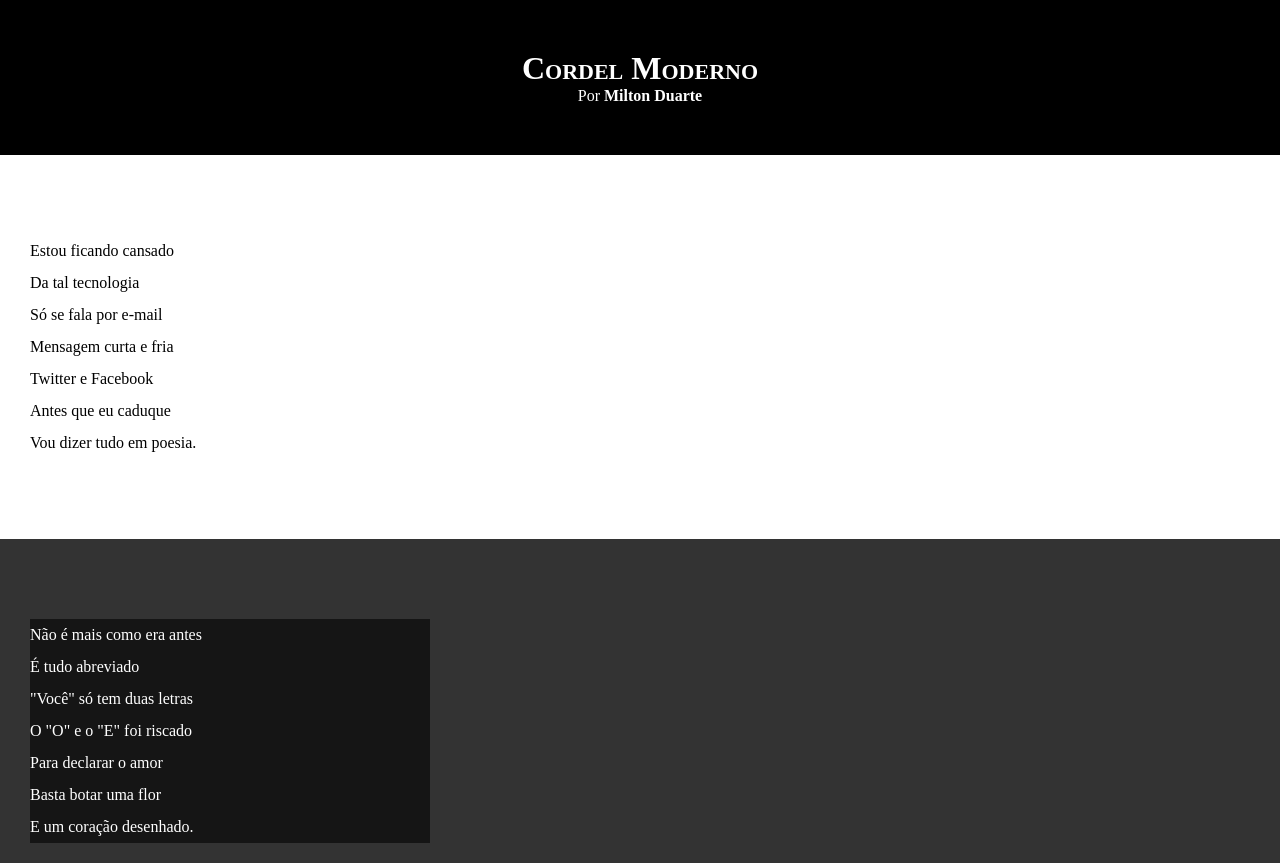
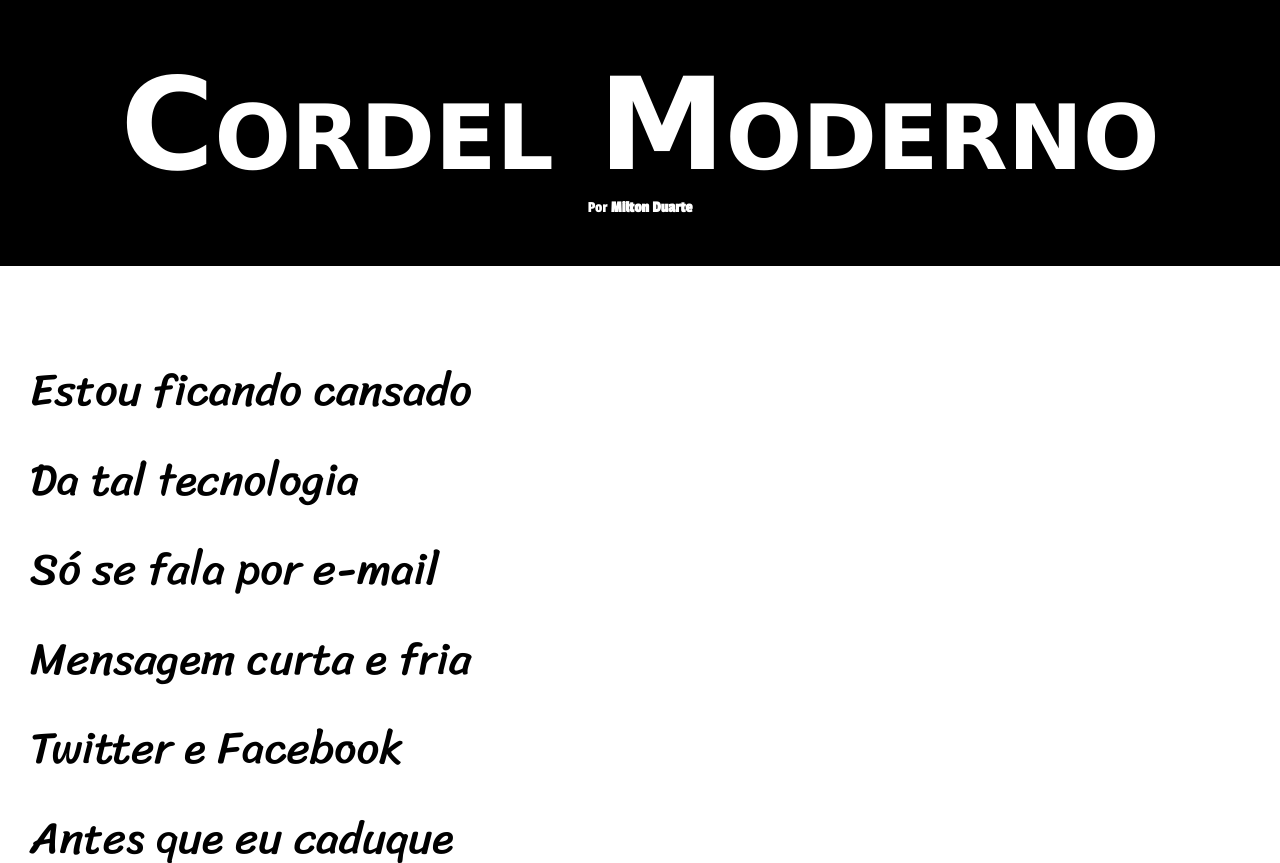
Before and after one commit to antonioaff2023/cursohtml, a plain HTML site: page projetos/d012/index.html in a window 1280 px wide. Shown: the top 863 px of the page. Drawn offline with Linux system fonts and the light colour scheme.

Commit message:
Update style.css

```diff
--- a/projetos/d012/estilo/style.css
+++ b/projetos/d012/estilo/style.css
@@ -1,14 +1,26 @@
 @charset "UTF-8";
+
+@import url('https://fonts.googleapis.com/css2?family=Passion+One&display=swap');
+
+@import url('https://fonts.googleapis.com/css2?family=Sriracha&display=swap');
+
+:root {
+    --fonte1: Verdana, Geneva, Tahoma, sans-serif;
+    --fonte2: 'Passion One', cursive;
+    --fonte3: 'Sriracha', cursive;
+}
 
 * {
     margin: 0px;
     padding: 0px;
+
 
 }
 
 html, body {
     min-height: 100vh; /*Pode ser %*/
     background-color: darkgray;
+    font-family: var(--fonte1);
 
 }
 
@@ -16,11 +28,15 @@ header {
     background-color: black;
     color: white;
     text-align: center;
+    font-family: var(--fonte2);
 }
 
 header > h1 {
     padding-top: 50px;
     font-variant: small-caps;
+    font-family: var(--fonte1);
+    font-size: 10vw;
+
 }
 
 header > p {
@@ -43,6 +59,8 @@ section {
     padding-bottom: 10vh;
     line-height: 2em;
     padding-left: 30px;
+    font-family: var(--fonte3);
+    font-size: 3.5vw;
 }
 
 section.normal {
@@ -56,7 +74,8 @@ section.imagem {
 }
 
 section.imagem > p {
-    width: 400px;
+    display: inline-block;
+    padding: 10px;
     background-color: rgba(0, 0, 0, 0.589);
 }
 
```
